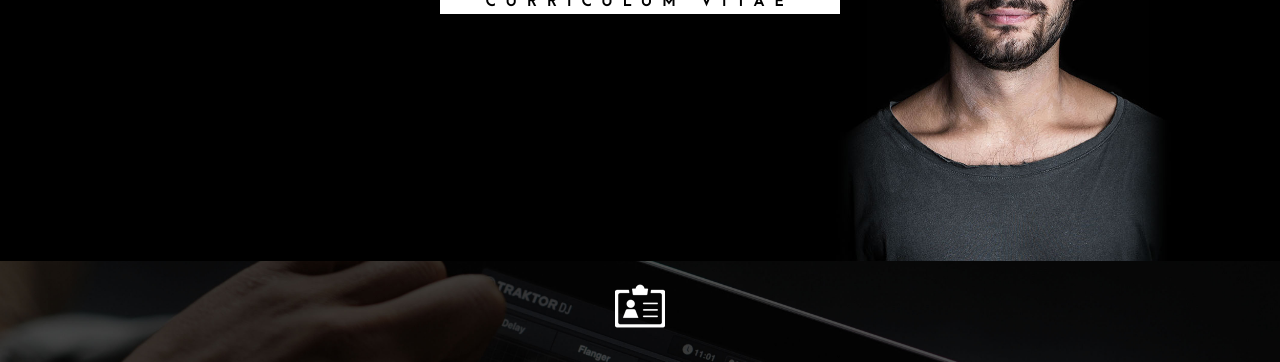
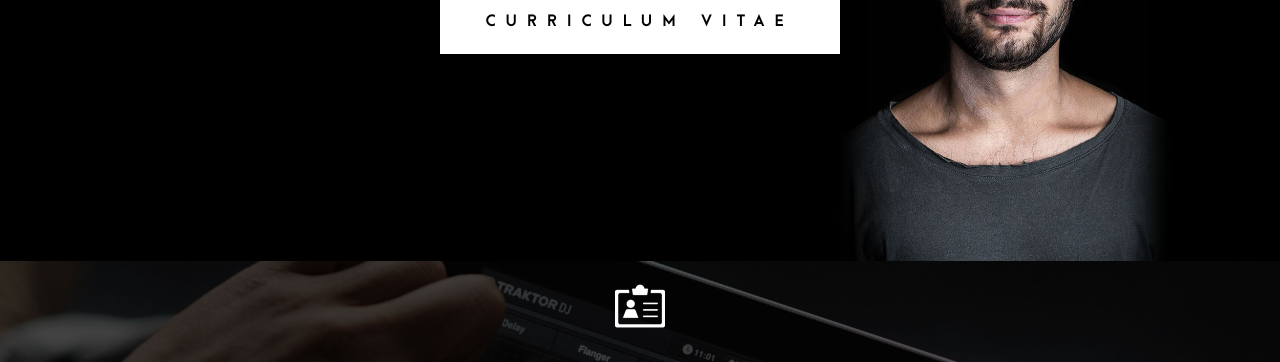
Before and after one commit to siatalebi/cv, a plain HTML site: page index.html in a window 1280 px wide. Shown: the part 239-601 px from the top of the page. Drawn offline with Linux system fonts and the light colour scheme.

Commit message:
fix incorrect padding value on button

```diff
--- a/stylesheet.css
+++ b/stylesheet.css
@@ -36,7 +36,7 @@ h1 {
 	font-family: arca_majoraheavy;
 	letter-spacing: 10px;
 	font-size: 15px;
-	padding: 20 10px;
+	padding: 20px 10px;
 	border: 2px solid #fff;
 	width: 400px;
 	text-align: center;
```
